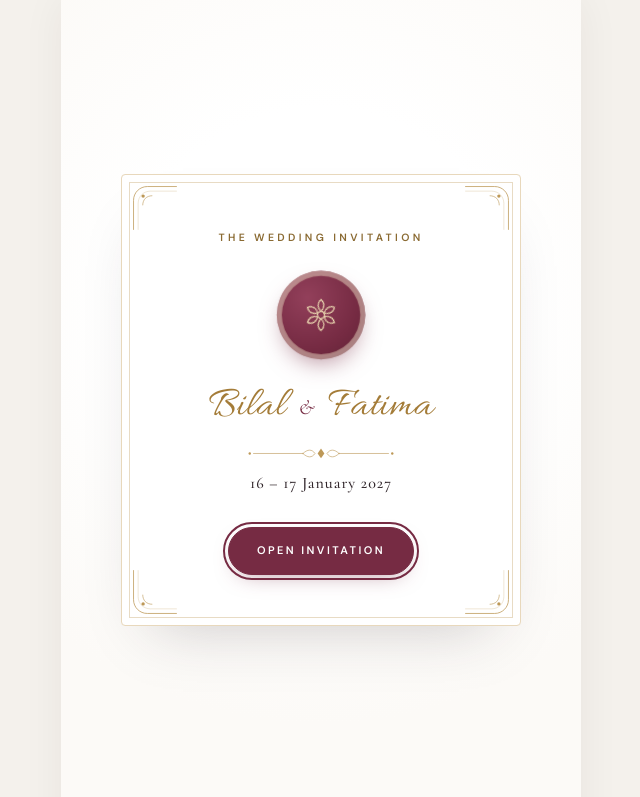
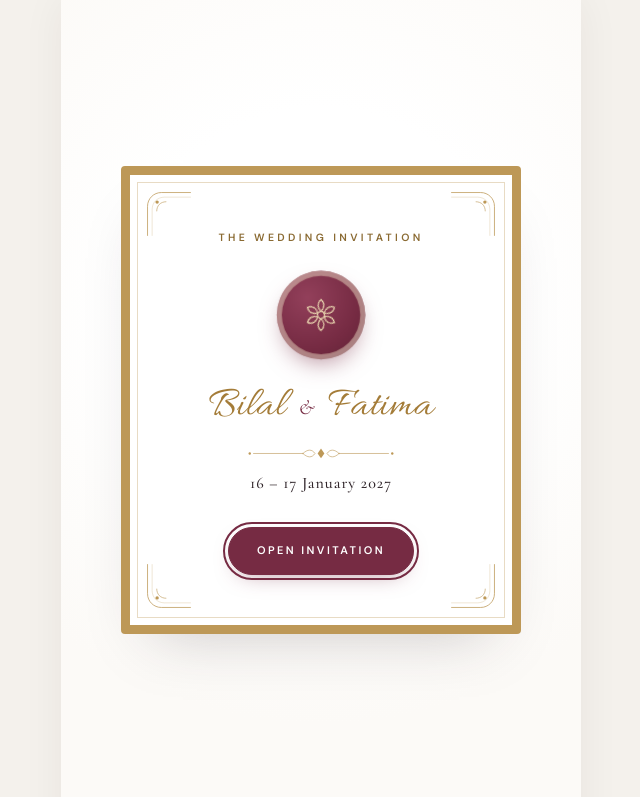
Before and after one commit to jawadupastrajd-hub/bilal-Shalima-Invitation, a plain HTML site: page index.html in a window 1280 px wide. Shown: the top 797 px of the page, without its empty margins (319-959 px from the left). Drawn offline with nearby package versions, Linux system fonts and the light colour scheme.

Commit message:
Extract latest bilal-fatima-invitation.zip flat to repo root

```diff
--- a/style.css
+++ b/style.css
@@ -74,10 +74,15 @@ h2{font:500 clamp(25px,6.6vw,29px)/1.2 var(--serif);color:var(--espresso);letter
 }
 .cover-card{
   position:relative;width:100%;max-width:400px;padding:58px 26px 50px;text-align:center;
-  background:#fff;border:1px solid var(--gold-light);border-radius:4px;
+  background:#fff;border:9px solid var(--gold);border-radius:4px;
   box-shadow:0 30px 60px -32px rgba(48,37,42,.25),inset 0 0 0 7px #fff,inset 0 0 0 8px rgba(189,152,87,.35);
   animation:coverIn 1.2s var(--ease) both;
 }
+/* Thick gold frame: corners sit on the thin inner line, like the reference */
+.cover-card .corner{top:16px;left:16px}
+.cover-card .corner.tr{left:auto;right:16px}
+.cover-card .corner.bl{top:auto;bottom:16px}
+.cover-card .corner.br{top:auto;left:auto;right:16px;bottom:16px}
 .cover .kicker{margin-bottom:28px}
 .seal{
   width:86px;height:86px;margin:0 auto 26px;border-radius:50%;display:flex;align-items:center;justify-content:center;gap:7px;
@@ -99,11 +104,10 @@ h2{font:500 clamp(25px,6.6vw,29px)/1.2 var(--serif);color:var(--espresso);letter
 .js body.opened .hero-photo{animation:heroSettle 2.6s var(--ease) forwards,heroBreath 24s 2.6s ease-in-out infinite alternate}
 .no-js .hero-photo{transform:none}
 .hero-veil{position:absolute;inset:0;z-index:-2;
-  background:
-    radial-gradient(ellipse 75% 55% at 50% 48%,rgba(255,255,255,.88) 0,rgba(255,255,255,.62) 55%,rgba(255,255,255,.18) 100%),
-    linear-gradient(180deg,rgba(255,255,255,.25),rgba(255,255,255,0) 30%,rgba(255,255,255,0) 75%,#fff 100%);
+  /* Photo keeps its original colours — only a soft fade at the very bottom edge */
+  background:linear-gradient(180deg,rgba(255,255,255,0),rgba(255,255,255,0) 78%,#fff 100%);
 }
-.hero-frame{position:relative;transform-origin:50% 0;width:100%;max-width:420px;padding:76px 22px 70px;border:1px solid rgba(189,152,87,.55);border-radius:18px;background:linear-gradient(155deg,rgba(255,255,255,.45),rgba(255,253,248,.16) 55%,rgba(255,255,255,.30));-webkit-backdrop-filter:blur(14px) saturate(1.3);backdrop-filter:blur(14px) saturate(1.3);box-shadow:0 20px 55px rgba(96,64,24,.20),inset 0 0 0 6px rgba(255,255,255,.45),inset 0 0 0 7px rgba(189,152,87,.28)}
+.hero-frame{position:relative;transform-origin:50% 0;width:100%;max-width:420px;padding:76px 22px 70px;border:4px solid var(--gold);border-radius:18px;background:linear-gradient(155deg,rgba(255,255,255,.45),rgba(255,253,248,.16) 55%,rgba(255,255,255,.30));-webkit-backdrop-filter:blur(14px) saturate(1.3);backdrop-filter:blur(14px) saturate(1.3);box-shadow:0 20px 55px rgba(96,64,24,.20),inset 0 0 0 6px rgba(255,255,255,.45),inset 0 0 0 7px rgba(189,152,87,.28)}
 .hero-frame .corner{width:40px;height:40px;top:-1px;left:-1px}
 .hero-frame .corner.tr{left:auto;right:-1px}
 .hero-frame .corner.bl{top:auto;bottom:-1px}
@@ -121,7 +125,7 @@ h2{font:500 clamp(25px,6.6vw,29px)/1.2 var(--serif);color:var(--espresso);letter
 .js body.opened .hero .a{animation:rise 1.25s var(--ease) var(--d,0s) forwards}
 .js body.opened .hero .name.a{animation:inkIn 1.6s var(--ease) var(--d,0s) forwards,goldShimmer 6s ease-in-out calc(var(--d,0s) + 2s) infinite}
 .js .hero-frame{opacity:0;clip-path:inset(50% 0 50% 0)}
-.js body.opened .hero-frame{animation:frameDraw 1.4s var(--ease-cine) .05s forwards,sway 7s ease-in-out 1.5s infinite alternate}
+.js body.opened .hero-frame{animation:frameDraw 1.4s var(--ease-cine) .05s forwards,sway 8s ease-in-out 1.5s infinite alternate}
 
 .sound{position:absolute;top:18px;right:16px;z-index:5;width:42px;height:42px;border-radius:50%;border:1px solid var(--gold-light);background:rgba(255,255,255,.85);backdrop-filter:blur(6px);color:var(--burgundy);cursor:pointer;display:grid;place-items:center}
 .bars{display:flex;align-items:flex-end;gap:2px;height:14px}
@@ -237,7 +241,7 @@ h2{font:500 clamp(25px,6.6vw,29px)/1.2 var(--serif);color:var(--espresso);letter
 @keyframes heroSettle{from{transform:scale(1.08)}to{transform:scale(1)}}
 @keyframes heroBreath{from{transform:scale(1)}to{transform:scale(1.045)}}
 @keyframes frameDraw{0%{opacity:0;clip-path:inset(50% 0 50% 0)}35%{opacity:1}100%{opacity:1;clip-path:inset(0 0 0 0)}}
-@keyframes sway{from{transform:rotate(-1deg) translateX(-3px)}to{transform:rotate(1deg) translateX(3px)}}
+@keyframes sway{from{transform:rotate(-1.5deg) translateX(-4px)}to{transform:rotate(1.5deg) translateX(4px)}}
 @keyframes rise{from{opacity:0;transform:translateY(14px)}to{opacity:1;transform:none}}
 @keyframes inkIn{from{opacity:0;filter:blur(6px);transform:translateY(8px) scale(.98);letter-spacing:.04em}to{opacity:1;filter:blur(0);transform:none;letter-spacing:0}}
 @keyframes marquee{to{transform:translateX(-50%)}}
```
Also changed, not shown: 2 other files.
